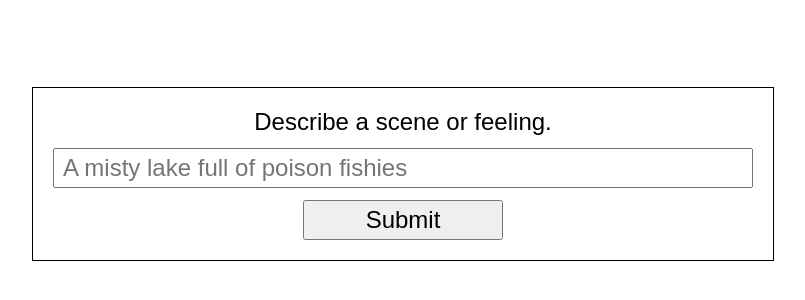
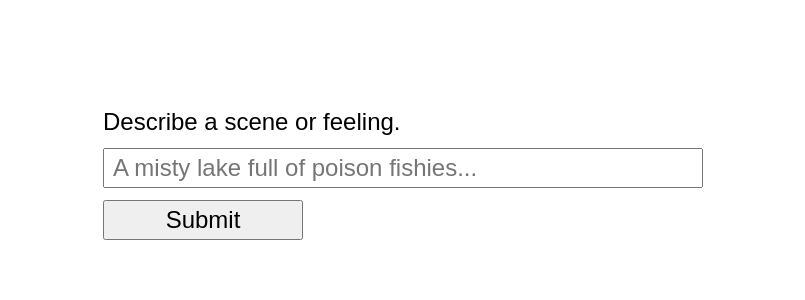
Before and after one commit to nicodann/sound-palette, a React (Vite) app: page / in a window 1280 px wide. Shown: the part 226-526 px from the top of the page, without its empty margins (237-1042 px from the left). Built offline with nearby package versions, Linux system fonts and the light colour scheme.

Commit message:
Style app.

```diff
--- a/src/App.css
+++ b/src/App.css
@@ -8,6 +8,7 @@
   margin: 0 auto 0 auto;
   overflow: hidden;
   font-family: "DM Sans Variable", sans-serif;
+  padding: 0px 4px;
   /* text-align: center; */
   /* font-family: Cambria, Cochin, Georgia, Times, "Times New Roman", serif; */
 }
@@ -26,44 +27,60 @@
 } */
 header {
   position: absolute;
+  display: flex;
+  justify-content: center;
   top: 0;
   left: 0;
   width: 100vw;
-  font-size: 40px;
+  font-size: 1.2em;
   padding: 10px;
-  text-align: center;
+  /* text-align: center; */
 }
+
+#response {
+  display: flex;
+  justify-content: center;
+  align-items: center;
+  gap: 20px;
+  flex-wrap: wrap;
+  width: 90vw;
+}
+
+#response > * {
+  animation: slide-in 1s ease both;
+  animation-delay: calc(var(--i) * 150ms);
+  /* margin-right: -4000px;
+  transition: margin-right 3s ease; */
+}
+
+@keyframes slide-in {
+  from {
+    transform: translateX(100vw);
+    opacity: 0;
+  }
+  to {
+    transform: transalteX(0);
+    opacity: 1;
+  }
+}
+
+.hasSubmitted #response > * {
+  margin-right: 0px;
+}
+
 button#reset {
   background: none;
   border: none;
   padding: 0px;
   margin: 0px;
-  position: absolute;
-  top: 50%;
-  transform: translateY(-50%);
-  right: 0px;
   font-size: 0.5em;
+  width: 50px;
+  padding: 5px 0px 0px 0px;
 
   &:hover {
     cursor: pointer;
     opacity: 0.5;
   }
-}
-
-#response {
-  display: flex;
-  justify-content: center;
-  gap: 200px;
-  max-width: 90vw;
-}
-
-#response p {
-  margin-right: -4000px;
-  transition: margin-right 3s ease;
-}
-
-.hasSubmitted #response p {
-  margin-right: 0px;
 }
 
 main {
@@ -87,19 +104,16 @@ form {
   display: flex;
   flex-direction: column;
   gap: 12px;
-  align-items: center;
-  border: thin black solid;
-  padding: 20px;
-}
-
-#form-input_button {
-  display: flex;
-  gap: 12px;
+  /* align-items: center; */
+  /* border: thin black solid; */
+  padding: 8px;
+  font-size: 0.8em;
 }
 
 input {
-  min-width: 300px;
+  width: 300px;
   padding: 4px 8px;
+  font-size: 0.8em;
 }
 
 p#error {
@@ -108,16 +122,33 @@ p#error {
   padding: 2px 6px;
 }
 
-button {
+button[type="submit"] {
   padding: 4px;
   width: 200px;
 }
 
 @media (min-width: 768px) {
+  header {
+    font-size: 30px;
+  }
+  #response {
+    gap: 50px;
+  }
+  form {
+    padding: 8px 20px;
+    font-size: 1em;
+  }
+
   input {
-    min-width: 700px;
+    font-size: 1em;
   }
 }
 
 @media (min-width: 1024px) {
+  input {
+    min-width: 600px;
+  }
+  #response {
+    gap: 100px;
+  }
 }
--- a/src/App.tsx
+++ b/src/App.tsx
@@ -68,15 +68,17 @@ function App() {
       style={{ background: backgroundGradientString }}
     >
       <header>
-        <button id="reset" hidden={!hasSubmitted} onClick={() => reset()}>
-          X
-        </button>
         {/* <div id="response">Puple, flightly, yellow, beige, boring</div> */}
-        <div id="response">
-          {aiResponse.map((element, i) => {
-            return <p key={i}>{element.adjective}</p>;
-          })}
-        </div>
+        {hasSubmitted && (
+          <div id="response">
+            {aiResponse.map((element, i) => {
+              return <p key={i}>{element.adjective}</p>;
+            })}
+            <button id="reset" onClick={() => reset()}>
+              X
+            </button>
+          </div>
+        )}
       </header>
       <main>
         <form onSubmit={handleSubmit}>
@@ -87,7 +89,7 @@ function App() {
             id="prompt"
             type="text"
             value={formValues.prompt}
-            placeholder="A misty lake full of poison fishies"
+            placeholder="A misty lake full of poison fishies..."
             onChange={(e) => {
               setError("");
               setFormValues((prev) => {
```
Also changed, not shown: src/types.ts (added, +13 -0 lines).
